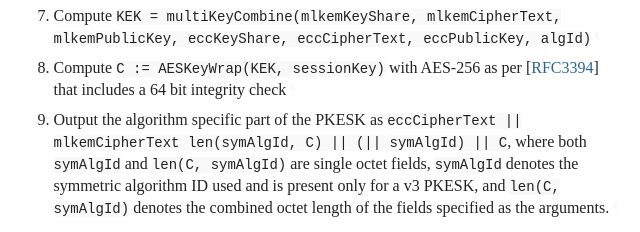
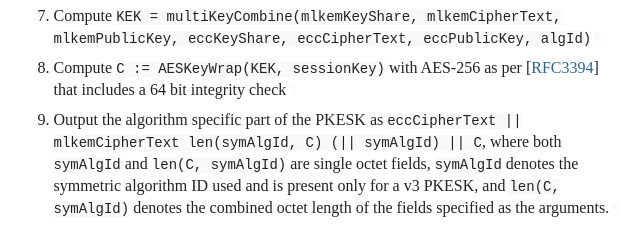
Before and after one commit to openpgp-pqc/openpgp-pqc-draft-individual-openpgp-nist-bp-comp, a plain HTML site: page reference-KEM-combiner/draft-ehlen-openpgp-nist-bp-comp.html in a window 1280 px wide. Shown: the part 8589-8821 px from the top of the page, 103-743 px from the left. Drawn offline with Linux system fonts and the light colour scheme; a web font is replaced by a local one.

Commit message:
Script updating gh-pages from 2c11537. [ci skip]

```diff
--- a/reference-KEM-combiner/draft-ehlen-openpgp-nist-bp-comp.html
+++ b/reference-KEM-combiner/draft-ehlen-openpgp-nist-bp-comp.html
@@ -2058,7 +2058,7 @@ For ECC this is done following the relative specification in <span>[<a href="#SP
               <p id="section-5.2.3-2.8.1">Compute <code>C := AESKeyWrap(KEK, sessionKey)</code> with AES-256 as per <span>[<a href="#RFC3394" class="cite xref">RFC3394</a>]</span> that includes a 64 bit integrity check<a href="#section-5.2.3-2.8.1" class="pilcrow">¶</a></p>
 </li>
             <li id="section-5.2.3-2.9">
-              <p id="section-5.2.3-2.9.1">Output the algorithm specific part of the PKESK as <code>eccCipherText || mlkemCipherText len(symAlgId, C) || (|| symAlgId) || C</code>, where both <code>symAlgId</code> and <code>len(C, symAlgId)</code> are single octet fields, <code>symAlgId</code> denotes the symmetric algorithm ID used and is present only for a v3 PKESK, and <code>len(C, symAlgId)</code> denotes the combined octet length of the fields specified as the arguments.<a href="#section-5.2.3-2.9.1" class="pilcrow">¶</a></p>
+              <p id="section-5.2.3-2.9.1">Output the algorithm specific part of the PKESK as <code>eccCipherText || mlkemCipherText len(symAlgId, C) (|| symAlgId) || C</code>, where both <code>symAlgId</code> and <code>len(C, symAlgId)</code> are single octet fields, <code>symAlgId</code> denotes the symmetric algorithm ID used and is present only for a v3 PKESK, and <code>len(C, symAlgId)</code> denotes the combined octet length of the fields specified as the arguments.<a href="#section-5.2.3-2.9.1" class="pilcrow">¶</a></p>
 </li>
           </ol>
 </section>
```
Also changed, not shown: reference-KEM-combiner/draft-ehlen-openpgp-nist-bp-comp.txt.
